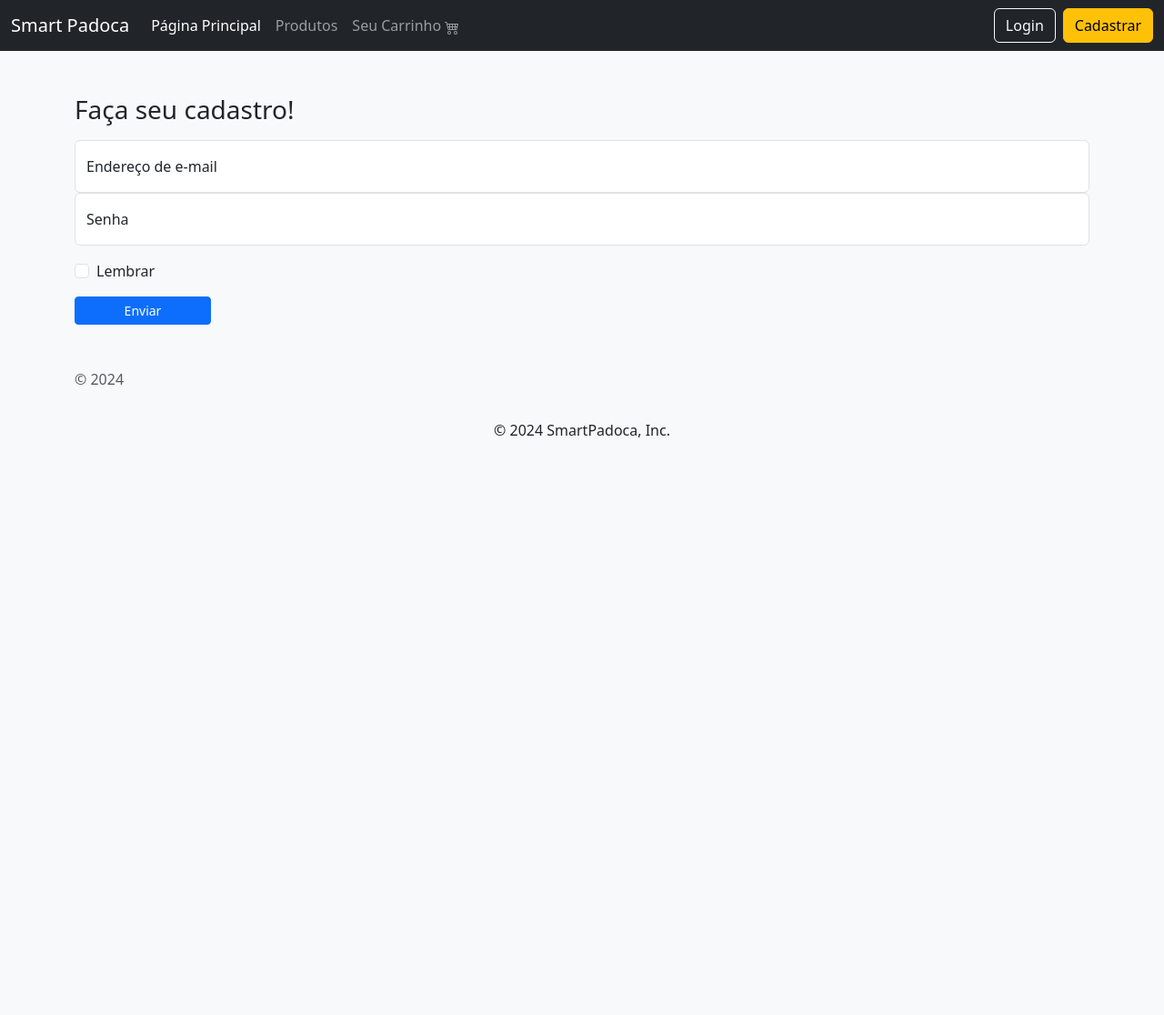
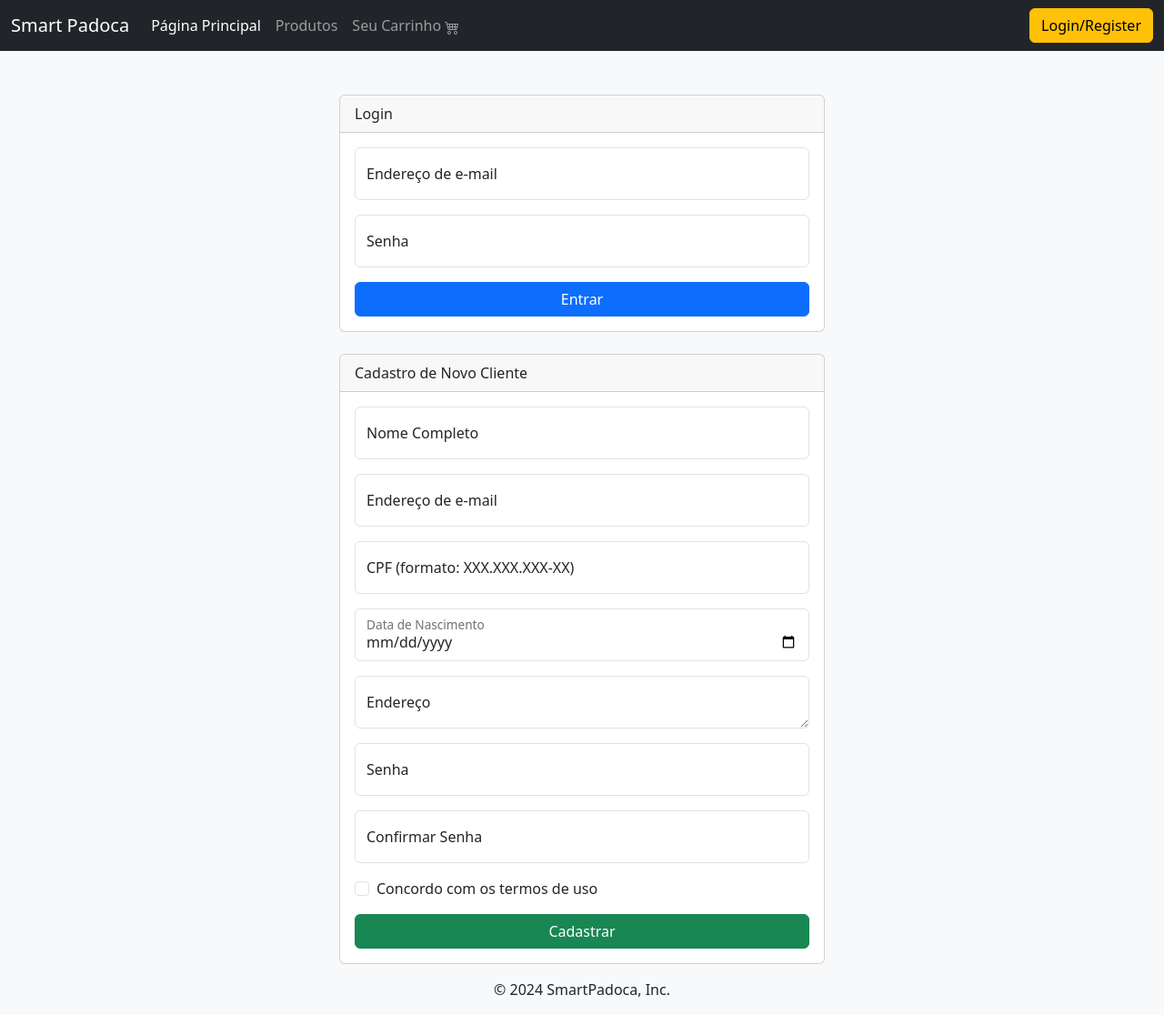
Before and after one commit to mateusxxt5/djangovitorsga, a Django app: template sga/aplic/templates/login_cadastro.html in a window 1280 px wide. Shown: the whole page at 91% size. Before the commit the page ends 481 px from the top, so only its background shows below. Run offline with Django 3.2, Linux system fonts and the light colour scheme; the template is opened without the code that fills it, so the values that code supplies are empty; some libraries are stand-ins or nearby versions.

Commit message:
atualizações na aba produtos/login/resgister

```diff
--- a/sga/aplic/templates/base.html
+++ b/sga/aplic/templates/base.html
@@ -1,3 +1,4 @@
+{% load static %}
 <!DOCTYPE html>
 <html lang="pt-br">
 <head>
@@ -5,6 +6,7 @@
     <meta name="viewport" content="width=device-width, initial-scale=1.0">
     <link href="https://cdn.jsdelivr.net/npm/bootstrap@5.3.3/dist/css/bootstrap.min.css" rel="stylesheet" integrity="sha384-QWTKZyjpPEjISv5WaRU9OFeRpok6YctnYmDr5pNlyT2bRjXh0JMhjY6hW+ALEwIH" crossorigin="anonymous">
     <title>{% block title %}Padaria Inteligente{% endblock %}</title>  <!-- Bloco de título para ser sobrescrito nos templates filhos -->
+    <link rel="icon" href="{% static 'image/SmartPadoca icon.png' %}" type="image/png">
     {% load bootstrap5 %}
     {% bootstrap_css %}
     {% bootstrap_javascript %}
@@ -33,8 +35,7 @@
                         </li>
                     </ul>
                     <div class="d-flex">
-                        <a href="{% url 'login' %}" class="btn btn-outline-light me-2">Login</a>  <!-- Link para a página de login -->
-                        <a href="{% url 'cadastro' %}" class="btn btn-warning">Cadastrar</a>  <!-- Link para a página de cadastro -->
+                        <a href="{% url 'cadastro' %}" class="btn btn-warning">Login/Register</a>  <!-- Link para a página de cadastro -->
                     </div>
                 </div>
             </div>
--- a/sga/aplic/templates/login_cadastro.html
+++ b/sga/aplic/templates/login_cadastro.html
@@ -3,46 +3,88 @@
 {% block title %}Login e Cadastro - Smart Padoca{% endblock %}
 
 {% block content %}
-    <!-- Formulário de Login e Cadastro -->
     <div class="container mt-5">
         <div class="row justify-content-center">
             <div class="col-md-6">
                 <!-- Formulário de Login -->
-                <form method="post">
+                <div class="card mb-4">
+                    <div class="card-header">
+                        Login
+                    </div>
+                    <div class="card-body">
+                        <form method="post" action="{% url 'login' %}">
                             {% csrf_token %}
-                    {{ login_form.as_p }}  <!-- Formulário de Login -->
+                            <div class="form-floating mb-3">
+                                <input type="email" class="form-control" id="loginEmail" name="email" placeholder="name@example.com" required>
+                                <label for="loginEmail">Endereço de e-mail</label>
+                            </div>
+                            <div class="form-floating mb-3">
+                                <input type="password" class="form-control" id="loginSenha" name="senha" placeholder="Senha" required>
+                                <label for="loginSenha">Senha</label>
+                            </div>
+                            <button class="btn btn-primary w-100" type="submit">Entrar</button>
                         </form>
+                    </div>
+                </div>
 
                 <!-- Formulário de Cadastro -->
-                <form method="post">
+                <div class="card">
+                    <div class="card-header">
+                        Cadastro de Novo Cliente
+                    </div>
+                    <div class="card-body">
+                        <form method="post" action="{% url 'cadastro' %}">
                             {% csrf_token %}
-                    {{ cadastro_form.as_p }}  <!-- Formulário de Cadastro -->
+                            <div class="form-floating mb-3">
+                                <input type="text" class="form-control" id="nome" name="nome" placeholder="Nome Completo" required>
+                                <label for="nome">Nome Completo</label>
+                            </div>
+
+                            <div class="form-floating mb-3">
+                                <input type="email" class="form-control" id="email" name="email" placeholder="name@example.com" required>
+                                <label for="email">Endereço de e-mail</label>
+                            </div>
+
+                            <div class="form-floating mb-3">
+                                <input type="text" class="form-control" id="cpf" name="cpf" placeholder="CPF"
+                                       pattern="\d{3}\.\d{3}\.\d{3}-\d{2}"
+                                       title="Digite o CPF no formato XXX.XXX.XXX-XX"
+                                       required>
+                                <label for="cpf">CPF (formato: XXX.XXX.XXX-XX)</label>
+                            </div>
+
+                            <div class="form-floating mb-3">
+                                <input type="date" class="form-control" id="data_nascimento" name="data_nascimento" required>
+                                <label for="data_nascimento">Data de Nascimento</label>
+                            </div>
+
+                            <div class="form-floating mb-3">
+                                <textarea class="form-control" id="endereco" name="endereco" placeholder="Endereço" required></textarea>
+                                <label for="endereco">Endereço</label>
+                            </div>
+
+                            <div class="form-floating mb-3">
+                                <input type="password" class="form-control" id="senha" name="senha" placeholder="Senha" required>
+                                <label for="senha">Senha</label>
+                            </div>
+
+                            <div class="form-floating mb-3">
+                                <input type="password" class="form-control" id="confirmar_senha" name="confirmar_senha" placeholder="Confirmar Senha" required>
+                                <label for="confirmar_senha">Confirmar Senha</label>
+                            </div>
+
+                            <div class="form-check mb-3">
+                                <input class="form-check-input" type="checkbox" id="termos" name="termos" required>
+                                <label class="form-check-label" for="termos">
+                                    Concordo com os termos de uso
+                                </label>
+                            </div>
+
+                            <button class="btn btn-success w-100" type="submit">Cadastrar</button>
                         </form>
                     </div>
                 </div>
             </div>
-
-    <main class="form-signin w-100 m-auto">
-        <form>
-          <h1 class="h3 mb-3 fw-normal">Faça seu cadastro!</h1>
-
-          <div class="form-floating">
-            <input type="email" class="form-control" id="floatingInput" placeholder="name@example.com">
-            <label for="floatingInput">Endereço de e-mail</label>
         </div>
-          <div class="form-floating">
-            <input type="password" class="form-control" id="floatingPassword" placeholder="Password">
-            <label for="floatingPassword">Senha</label>
     </div>
-
-          <div class="form-check text-start my-3">
-            <input class="form-check-input" type="checkbox" value="remember-me" id="flexCheckDefault">
-            <label class="form-check-label" for="flexCheckDefault">
-              Lembrar
-            </label>
-          </div>
-          <button class="btn btn-primary btn-sm" type="submit" style="width: 150px;">Enviar</button>
-          <p class="mt-5 mb-3 text-body-secondary">© 2024</p>
-        </form>
-      </main>
 {% endblock %}
--- a/sga/aplic/urls.py
+++ b/sga/aplic/urls.py
@@ -4,6 +4,6 @@ from . import views
 urlpatterns = [
     path('login/', views.CustomLoginView.as_view(), name='login'),
     path('cadastro/', views.CadastroView.as_view(), name='cadastro'),
-    path('', views.IndexView.as_view(), name='index'),  # Página principal
-    path('produtos/', views.ProdutosView.as_view(), name='produtos'),  # Página de Produtos
+    path('', views.IndexView.as_view(), name='index'),
+    path('produtos/', views.ProdutosView.as_view(), name='produtos'),
 ]
--- a/sga/sga/settings.py
+++ b/sga/sga/settings.py
@@ -119,6 +119,9 @@ USE_TZ = True
 # https://docs.djangoproject.com/en/5.1/howto/static-files/
 
 STATIC_URL = 'static/'
+STATICFILES_DIRS = [
+    BASE_DIR / 'static',
+]
 STATIC_ROOT = os.path.join(BASE_DIR, 'staticfiles')
 
 MEDIA_URL = '/media/'
```
Also changed, not shown: sga/aplic/models.py (+19 -0 lines), sga/aplic/templates/produtos.html (+22 -0 lines), sga/aplic/views.py (+29 -14 lines), sga/db.sqlite3, sga/static/image/SmartPadoca icon.png (added). Lines whose indentation alone changed are shown as unchanged.
